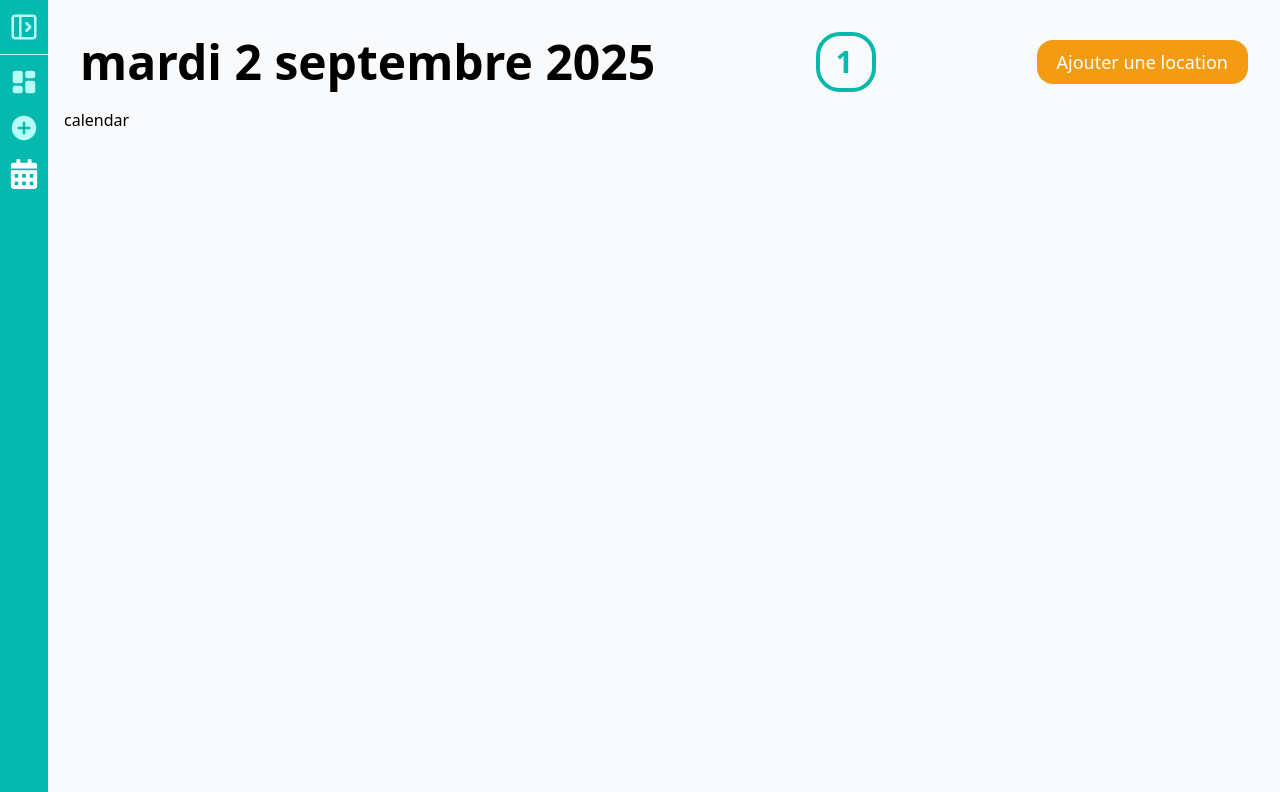
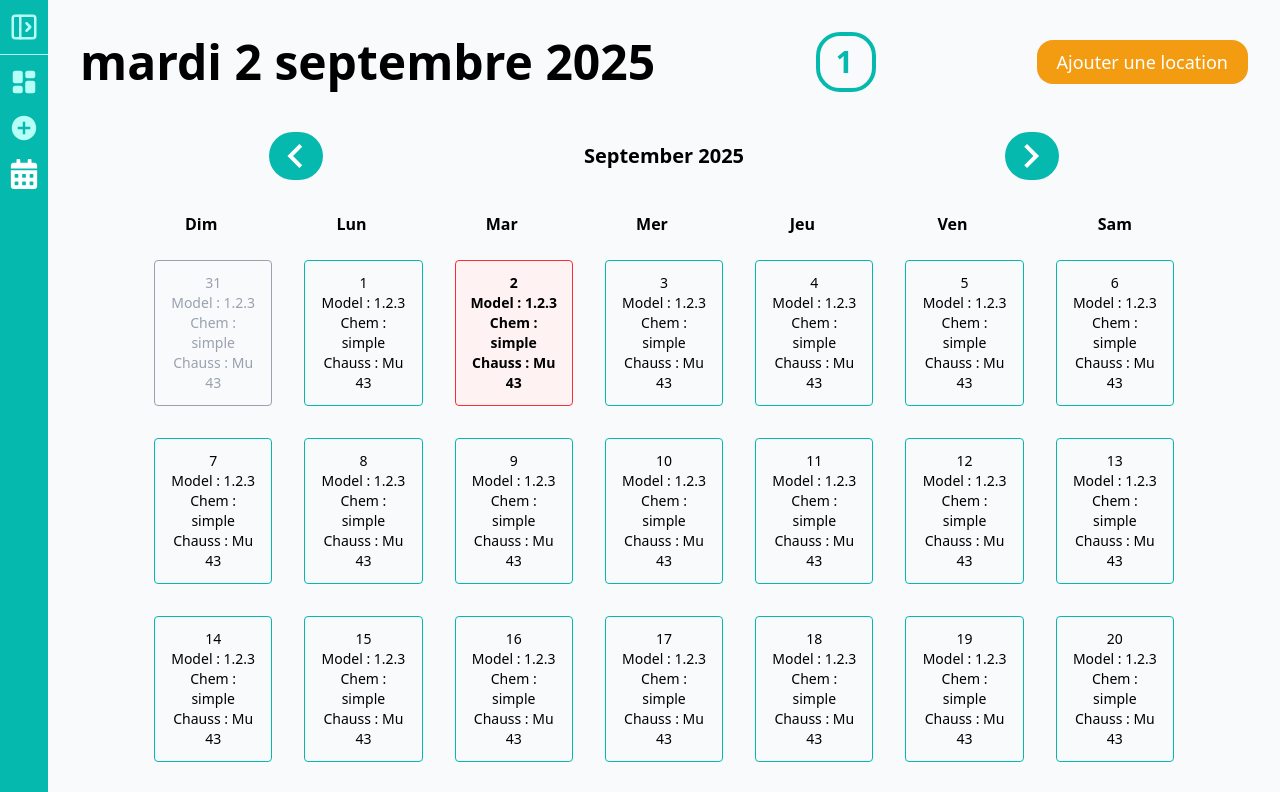
Before and after one commit to salimxfardeheb/location-costumes, a Next.js app: page /1/calendar in a window 1280 px wide. Shown: the top 792 px of the page. Built offline with nearby package versions, Linux system fonts and the light colour scheme.

Commit message:
feat calendar front page

```diff
--- /dev/null
+++ b/app/[nom_boutique]/calendar/components/calendar.tsx
@@ -0,0 +1,81 @@
+"use client";
+
+import { useState } from "react";
+import dayjs from "dayjs";
+import { MdOutlineNavigateNext, MdOutlineNavigateBefore } from "react-icons/md";
+
+const Calendar = () => {
+  const [currentMonth, setCurrentMonth] = useState(dayjs());
+
+  const startOfMonth = currentMonth.startOf("month");
+  const endOfMonth = currentMonth.endOf("month");
+
+  // on prend aussi les jours avant/après pour compléter les semaines
+  const startDate = startOfMonth.startOf("week");
+  const endDate = endOfMonth.endOf("week");
+
+  const days: dayjs.Dayjs[] = [];
+  let day = startDate.clone();
+  while (day.isBefore(endDate) || day.isSame(endDate, "day")) {
+    days.push(day);
+    day = day.add(1, "day");
+  }
+
+  const nextMonth = () => setCurrentMonth(currentMonth.add(1, "month"));
+  const prevMonth = () => setCurrentMonth(currentMonth.subtract(1, "month"));
+
+  return (
+    <div className="p-6 max-w-11/12 mx-auto">
+      {/* Header */}
+      <div className="flex justify-around items-center mb-6">
+        <button
+          onClick={prevMonth}
+          className="switch"
+        >
+          <MdOutlineNavigateBefore />
+        </button>
+        <h2 className="text-xl font-bold">
+          {currentMonth.format("MMMM YYYY")}
+        </h2>
+        <button
+          onClick={nextMonth}
+          className="switch"
+        >
+          <MdOutlineNavigateNext/>
+        </button>
+      </div>
+
+      {/* Days of week */}
+      <div className="grid grid-cols-7 text-center font-semibold space-x-6">
+        {["Dim", "Lun", "Mar", "Mer", "Jeu", "Ven", "Sam"].map((d) => (
+          <div key={d} className="p-2">
+            {d}
+          </div>
+        ))}
+      </div>
+
+      <div className="grid grid-cols-7 text-center">
+        {days.map((dayItem) => {
+          const isCurrentMonth = dayItem.month() === currentMonth.month();
+          const isToday = dayItem.isSame(dayjs(), "day");
+
+          return (
+            <div
+              key={dayItem.toString()}
+              className={`border p-3 m-4 text-sm flex flex-col items-center justify-center rounded-sm
+                ${isCurrentMonth ? "border-[#06B9AE]" : "border-gray-400 text-gray-400"}
+                ${isToday ? "border-red-500 bg-red-50 font-bold hover:bg-red-100" : ""}`}
+            >
+              <span>{dayItem.date()}</span>
+              <span>Model : 1.2.3</span>
+              <span>Chem : simple</span>
+              <span>Chauss : Mu 43</span>
+            </div>
+          );
+        })}
+      </div>
+    </div>
+  );
+};
+
+export default Calendar;
--- a/app/[nom_boutique]/calendar/page.tsx
+++ b/app/[nom_boutique]/calendar/page.tsx
@@ -1,11 +1,5 @@
-import React from 'react'
+import Calendar from "./components/calendar";
 
-const page = () => {
-  return (
-    <div>
-      calendar
-    </div>
-  )
+export default function Page() {
+  return <Calendar />;
 }
-
-export default page
--- a/app/globals.css
+++ b/app/globals.css
@@ -22,4 +22,7 @@
   .details-location {
     @apply flex gap-2;
   }
+  .switch {
+    @apply rounded-full bg-[#06B9AE] hover:opacity-80 text-5xl pr-1 pl-0.5 text-white;
+  }
 }
--- a/package.json
+++ b/package.json
@@ -11,6 +11,7 @@
   "dependencies": {
     "@prisma/client": "^6.13.0",
     "bcrypt": "^6.0.0",
+    "dayjs": "^1.11.18",
     "firebase": "^12.2.1",
     "framer-motion": "^12.23.12",
     "next": "^15.5.2",
```
Also changed, not shown: 1 other file (tests, documents, lock files or other folders).
